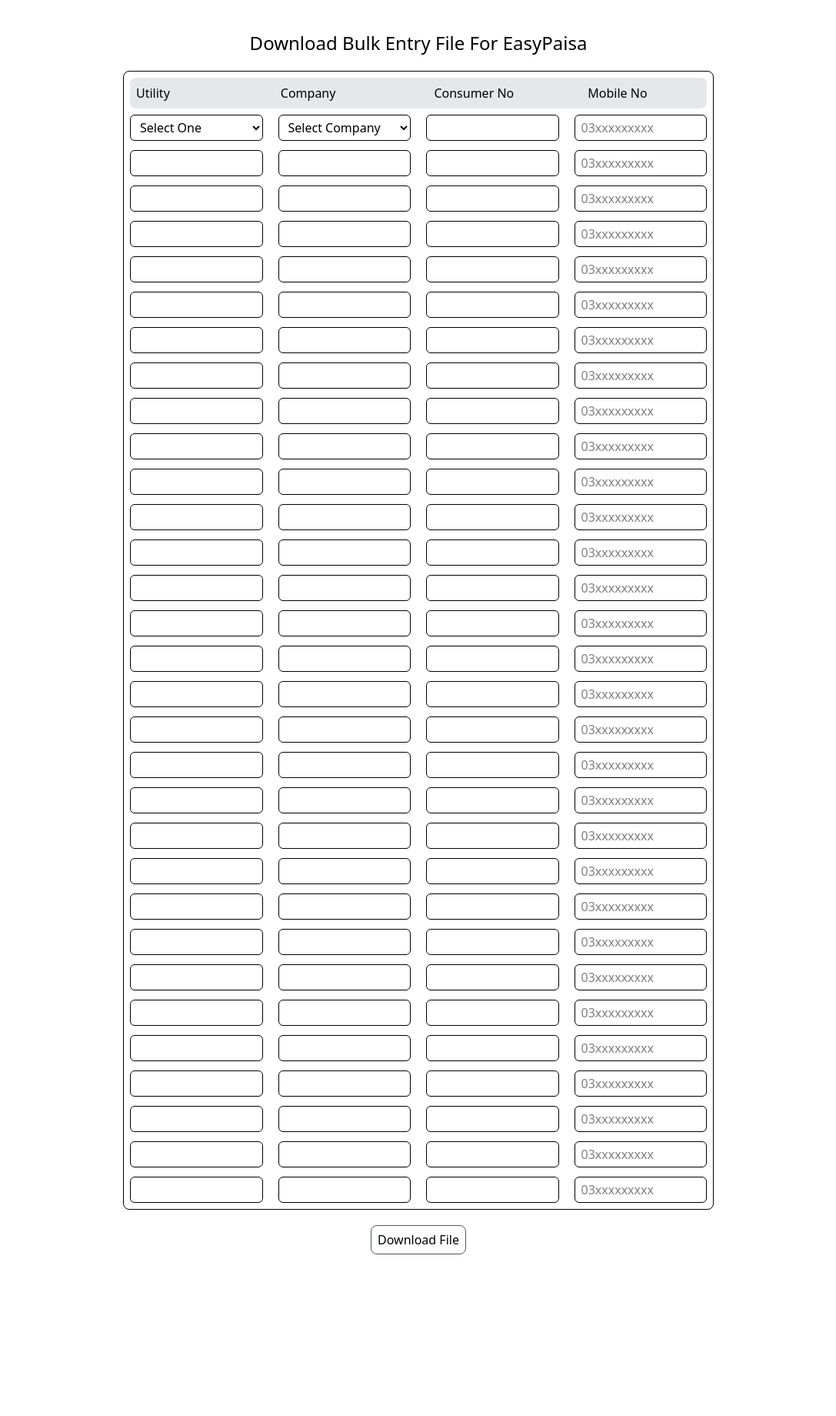
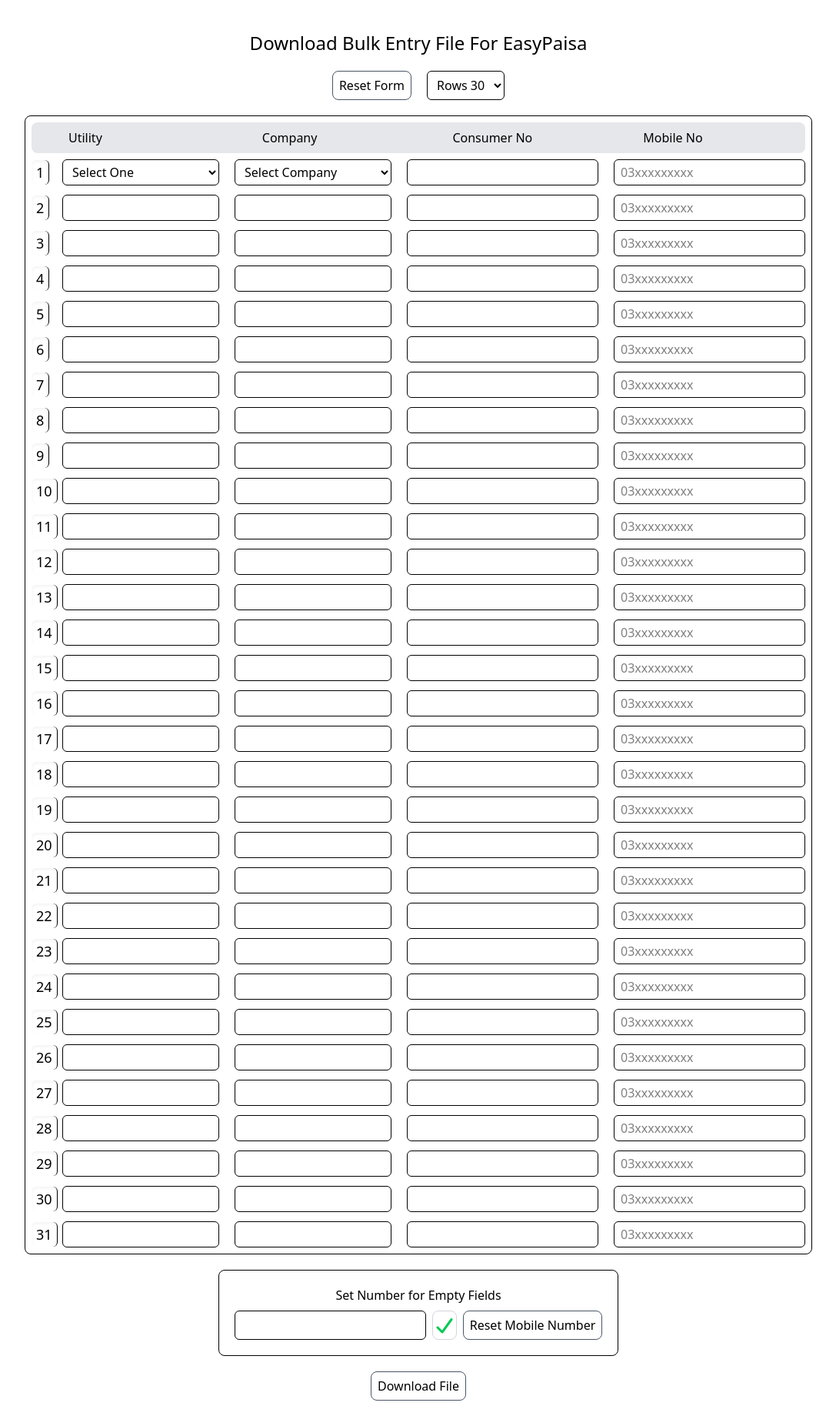
Before and after one commit to faizanafsar1/Bulk-Bill-entry-downlaod, a React (Vite) app: page / in a window 1280 px wide. Shown: the whole page at 77% size, without its empty margins (96-1183 px from the left). Before the commit the page ends 1650 px from the top, so only its background shows below. Built offline with nearby package versions, Linux system fonts and the light colour scheme.

Commit message:
added more functionality rows, reset form set no for all fields etc

```diff
--- a/package.json
+++ b/package.json
@@ -10,6 +10,11 @@
     "preview": "vite preview"
   },
   "dependencies": {
+    "@fortawesome/fontawesome-svg-core": "^7.0.0",
+    "@fortawesome/free-brands-svg-icons": "^7.0.0",
+    "@fortawesome/free-regular-svg-icons": "^7.0.0",
+    "@fortawesome/free-solid-svg-icons": "^7.0.0",
+    "@fortawesome/react-fontawesome": "^3.0.1",
     "@tailwindcss/vite": "^4.1.12",
     "react": "^19.1.1",
     "react-dom": "^19.1.1",
--- a/src/App.jsx
+++ b/src/App.jsx
@@ -1,7 +1,13 @@
-import React, { useState } from "react";
+import { faCheck } from "@fortawesome/free-solid-svg-icons";
+import { FontAwesomeIcon } from "@fortawesome/react-fontawesome";
+import React, { useEffect, useState } from "react";
 
 function App() {
-  const rows = 30;
+  const [defaultNo, setDefaultNo] = useState();
+  const [rows, setRows] = useState(() => {
+    const rowsInLocalStorage = localStorage.getItem("rows");
+    return rowsInLocalStorage ? Number(rowsInLocalStorage) : 30;
+  });
 
   const [data, setData] = useState({
     utility: "",
@@ -31,35 +37,143 @@
     let content = "UTILITY,COMPANY,CONSUMER NO,MOBILE NUMBER\n";
 
     const entries = [];
-    for (let i = 0; i < 30; i++) {
+    for (let i = 0; i < rows + 1; i++) {
+      if (data.consumerNo[i]) {
         let entry = `${data.utility},${data.company.toUpperCase()},${data.consumerNo[i]},${data.mobileNo[i]}`;
         entries.splice(i, 0, entry);
+      }
     }
     content += entries.join("\n");
 
     const blob = new Blob([content], { type: "plain/text" });
     const link = document.createElement("a");
     link.href = URL.createObjectURL(blob);
-    link.download = `${Math.random()}.txt`;
+    const name = Math.random();
+    link.download = `${name}.txt`;
     link.click();
+
+    localStorage.clear();
+    setData({
+      utility: "",
+      company: "",
+      consumerNo: Array(Number(rows)).fill(""),
+      mobileNo: Array(Number(rows)).fill(""),
+    });
+    setRows(30);
+  };
+  const resetForm = () => {
+    const confirmed = window.confirm("Are you sure ?");
+    if (confirmed) {
+      localStorage.clear();
+      setData({
+        utility: "",
+        company: "",
+        consumerNo: Array(Number(rows)).fill(""),
+        mobileNo: Array(Number(rows)).fill(""),
+      });
+      setRows(30);
+    }
   };
 
+  useEffect(() => {
+    const handleLocalStorageData = () => {
+      const utility = localStorage.getItem("utility");
+      const company = localStorage.getItem("company");
+      const newCons = [...data.consumerNo];
+      const newMob = [...data.mobileNo];
+      for (let x = 0; x < rows + 1; x++) {
+        const cons = localStorage.getItem(`${x}consumer`);
+        const mob = localStorage.getItem(`${x}mobile`);
+        if (cons) newCons[x] = cons;
+        if (mob) newMob[x] = mob;
+      }
+      setData({
+        utility: utility,
+        company: company,
+        consumerNo: newCons,
+        mobileNo: newMob,
+      });
+    };
+    handleLocalStorageData();
+  }, [rows]);
+
+  const handleDefaultMobNo = () => {
+    if (!defaultNo) return;
+    for (let i = 0; i < rows + 1; i++) {
+      if (!data.mobileNo[i]) {
+        localStorage.setItem(`${i}mobile`, defaultNo);
+
+        setData((prev) => {
+          const defaultMob = [...prev.mobileNo];
+          defaultMob[i] = defaultNo;
+          return {
+            ...prev,
+            mobileNo: defaultMob,
+          };
+        });
+      }
+    }
+  };
+
+  const handleMobileReset = () => {
+    for (let i = 0; i < rows + 1; i++) {
+      setDefaultNo("");
+      if (data.mobileNo[i]) {
+        localStorage.setItem(`${i}mobile`, "");
+        setData((prev) => {
+          const defaultMob = [...prev.mobileNo];
+          defaultMob[i] = "";
+          return {
+            ...prev,
+            mobileNo: defaultMob,
+          };
+        });
+      }
+    }
+  };
   return (
     <section className=" pt-10 justify-items-center">
       <h1 className=" text-2xl mb-5 text-center">Download Bulk Entry File For EasyPaisa</h1>
-
-      <form className="flex *:capitalize flex-col gap-2 border rounded-lg w-3xl p-2 ">
+      <div className="flex  gap-5 m-5  w-fit h-fit">
+        <button
+          onClick={() => resetForm()}
+          className="flex  p-2 py-1.5 hover:bg-gray-100 cursor-pointer focus:shadow-inner shadow-black/50 mx-auto justify-self-center border border-gray-600 rounded-lg "
+        >
+          Reset Form
+        </button>
+        <select
+          value={rows}
+          onChange={(e) => {
+            setRows(() => e.target.value);
+            localStorage.setItem("rows", e.target.value);
+          }}
+          className="border rounded-md px-2 py-1  "
+        >
+          <option value={30}>Rows 30</option>
+          <option value={60}>Rows 60</option>
+          <option value={80}>Rows 80</option>
+        </select>
+      </div>
+      <div className="flex gap-5 w-5xl ">
+        <form className="flex flex-3 *:capitalize flex-col gap-2 border rounded-lg w-3xl p-2 ">
           <div className=" bg-gray-200 flex p-2 rounded-lg ">
-          <label className="">Utility</label>
-          <label className="ml-36 mr-32">Company</label>
-          <label className="mr-24">Consumer No</label>
+            <label className="ml-10">Utility</label>
+            <label className="ml-52 mr-44">Company</label>
+            <label className="mr-36">Consumer No</label>
             <label>Mobile No</label>
           </div>
 
-        <div className="grid grid-cols-4 gap-x-5 gap-y-3 *:capitalize justify-between">
+          <div className="grid grid-cols-[20px_repeat(4,1fr)]  gap-x-5 gap-y-3 *:capitalize justify-between">
             {/* Utility */}
+            <span className="m-auto text-lg shadow-inner  border-r rounded-md px-1.5 py-0.5 flex  ">1</span>
             <select
-            onChange={(e) => setData((prev) => ({ ...prev, utility: e.target.value }))}
+              value={data.utility}
+              onChange={(e) =>
+                setData((prev) => {
+                  localStorage.setItem("utility", e.target.value);
+                  return { ...prev, utility: e.target.value };
+                })
+              }
               className="border rounded-md px-2 py-1 "
             >
               <option>select one</option>
@@ -69,7 +183,13 @@
 
             {/* Company */}
             <select
-            onChange={(e) => setData((prev) => ({ ...prev, company: e.target.value }))}
+              value={data.company}
+              onChange={(e) =>
+                setData((prev) => {
+                  localStorage.setItem("company", e.target.value);
+                  return { ...prev, company: e.target.value };
+                })
+              }
               className="border rounded-md px-2 py-1 "
             >
               <option>select company</option>
@@ -82,10 +202,12 @@
               {data.utility === "Gas" && <option value="SNGPL">SNGPL</option>}
             </select>
 
-          {/* First Row Inputs (index 0) */}
             <input
               className="border rounded-md px-2 py-1"
-            onChange={(e) => handleConsumerChange(e.target.value, 0)}
+              onChange={(e) => {
+                handleConsumerChange(e.target.value, 0);
+                localStorage.setItem("0consumer", e.target.value);
+              }}
               type="number"
               value={data.consumerNo[0]}
             />
@@ -94,38 +216,73 @@
               placeholder="03xxxxxxxxx"
               type="number"
               value={data.mobileNo[0]}
-            onChange={(e) => handleMobNoChange(e.target.value, 0)}
+              onChange={(e) => {
+                handleMobNoChange(e.target.value, 0);
+                localStorage.setItem("0mobile", e.target.value);
+              }}
             />
 
-          {/* Other Rows */}
             {Array.from({ length: rows }).map((_, i) => (
               <React.Fragment key={i + 1}>
+                <span className="m-auto text-lg shadow-inner  border-r rounded-md px-1.5 py-0.5 flex  ">{i + 2}</span>
+
                 <span className="border rounded-md px-2 py-1 ">{data.utility}</span>
                 <span className="border rounded-md px-2 py-1 ">{data.company}</span>
                 <input
                   className="border rounded-md px-2 py-1 "
                   type="number"
                   value={data.consumerNo[i + 1]}
-                onChange={(e) => handleConsumerChange(e.target.value, i + 1)}
+                  onChange={(e) => {
+                    handleConsumerChange(e.target.value, i + 1);
+                    localStorage.setItem(`${i + 1}consumer`, e.target.value);
+                  }}
                 />
                 <input
                   className="border rounded-md px-2 py-1 "
                   placeholder="03xxxxxxxxx"
                   type="number"
                   value={data.mobileNo[i + 1]}
-                onChange={(e) => handleMobNoChange(e.target.value, i + 1)}
+                  onChange={(e) => {
+                    handleMobNoChange(e.target.value, i + 1);
+                    localStorage.setItem(`${i + 1}mobile`, e.target.value);
+                  }}
                 />
               </React.Fragment>
             ))}
           </div>
         </form>
+      </div>
+      <div className="border flex flex-col gap-2 text-center  rounded-lg p-5 m-5">
+        <div>
+          <h3 className="">Set Number for Empty Fields</h3>
+        </div>
+        <div className="flex gap-2">
+          <input
+            className="border rounded-md px-2 py-1"
+            value={defaultNo}
+            onChange={(e) => setDefaultNo(() => e.target.value)}
+            type="number"
+          />
+          <button
+            onClick={() => handleDefaultMobNo()}
+            className="flex text-2xl   hover:bg-gray-100 cursor-pointer focus:shadow-inner shadow-black/50 mx-auto justify-self-center border border-gray-300 rounded-lg "
+          >
+            <FontAwesomeIcon className="m-auto text-green-500  " icon={faCheck}></FontAwesomeIcon>
+          </button>
+          <button
+            onClick={() => handleMobileReset()}
+            className="flex p-2 py-1.5 hover:bg-gray-100 cursor-pointer focus:shadow-inner shadow-black/50 mx-auto justify-self-center border border-gray-600 rounded-lg "
+          >
+            Reset Mobile Number
+          </button>
+        </div>
+      </div>
       <button
         onClick={() => handleSubmit()}
         className="flex m-5 p-2 py-1.5 hover:bg-gray-100 cursor-pointer focus:shadow-inner shadow-black/50 mx-auto justify-self-center border border-gray-600 rounded-lg "
       >
         Download File
       </button>
-      {/* Debug: Show array values */}
     </section>
   );
 }
```
Also changed, not shown: 1 other file (tests, documents, lock files or other folders). Lines whose indentation alone changed are shown as unchanged.
